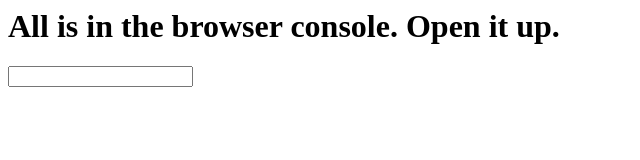
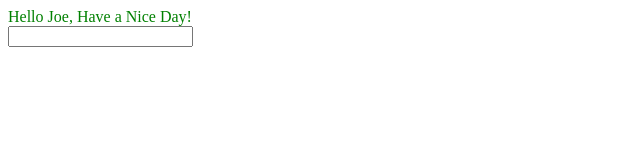
Before and after one commit to atapas/js-tips-tricks, a plain HTML site: page index.html in a window 1280 px wide. Shown: the whole page, without its empty margins (0-640 px from the left). Drawn offline with Linux system fonts and the light colour scheme.

Commit message:
Added tagged template example

```diff
--- a/index.html
+++ b/index.html
@@ -179,8 +179,30 @@
                 let project = new URLSearchParams(location.search).get('project');
             }
 
+            // 16. Tagged Template Literals
+            {
+                function introduce(strings, ...values) {
+                    let msg =
+                    `<span style="color:${values[1]}">
+                        Hello ${values[0]}, Have a Nice Day!
+                    </span>`;
+
+                    return msg;
+                }
+
+                const name = 'Joe';
+                const color = 'green';
+
+                const message = introduce`Hello, I'm ${name} and ${color} is my favorite color!`;
+
+                console.log(message);
+                document.body.innerHTML = message;
+            }
+
         </script>
+        <br />
         <input type='number' onkeyup="trackChange(event)" />
+
     </body>
 
 </html>
```
